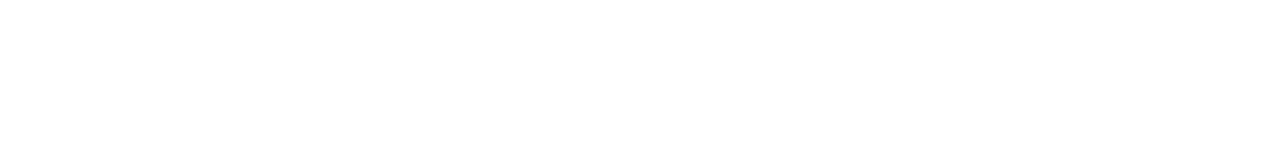
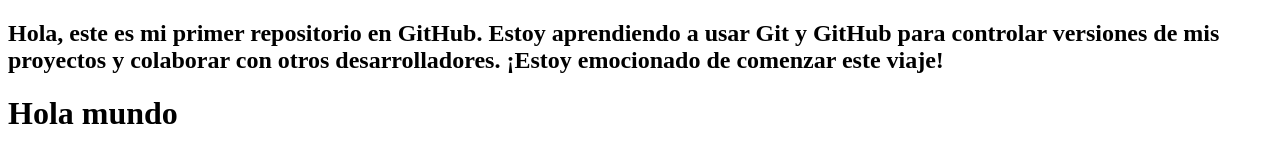
Before and after one commit to CinthyaJG9/mi-primer-repositorio, a plain HTML site: page index.html in a window 1280 px wide. Drawn offline with Linux system fonts and the light colour scheme.

Commit message:
Saludos con etiquetas h

```diff
--- a/index.html
+++ b/index.html
@@ -7,6 +7,12 @@
 
 </head>
 <body>
+    <h2>
+        Hola, este es mi primer repositorio en GitHub. Estoy aprendiendo a usar Git y GitHub para controlar versiones de mis proyectos y colaborar con otros desarrolladores. ¡Estoy emocionado de comenzar este viaje!
+    </h2>
+    <h1>
+        Hola mundo
+    </h1>
 
 </body>
 </html>
```
